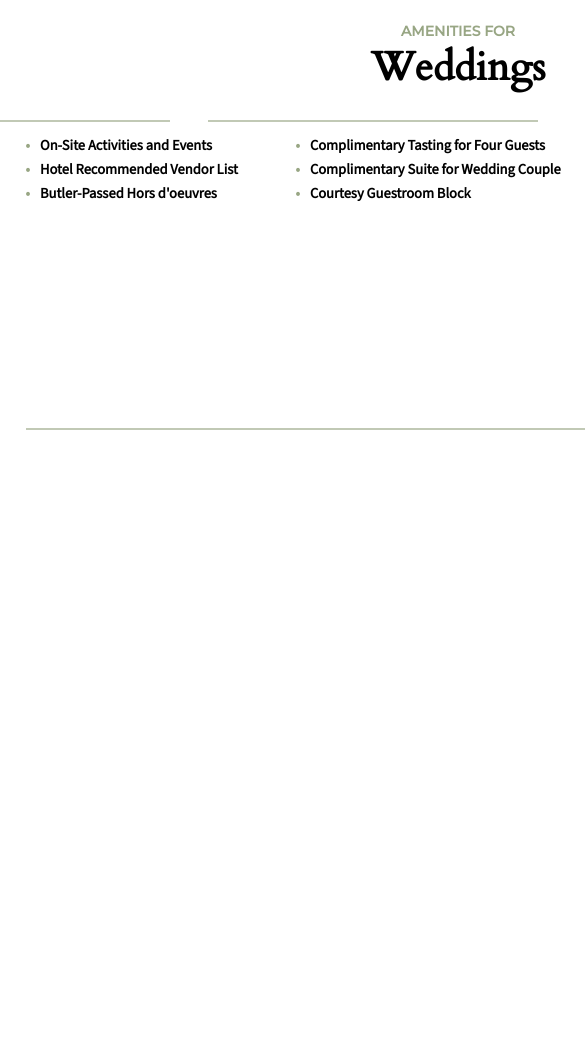
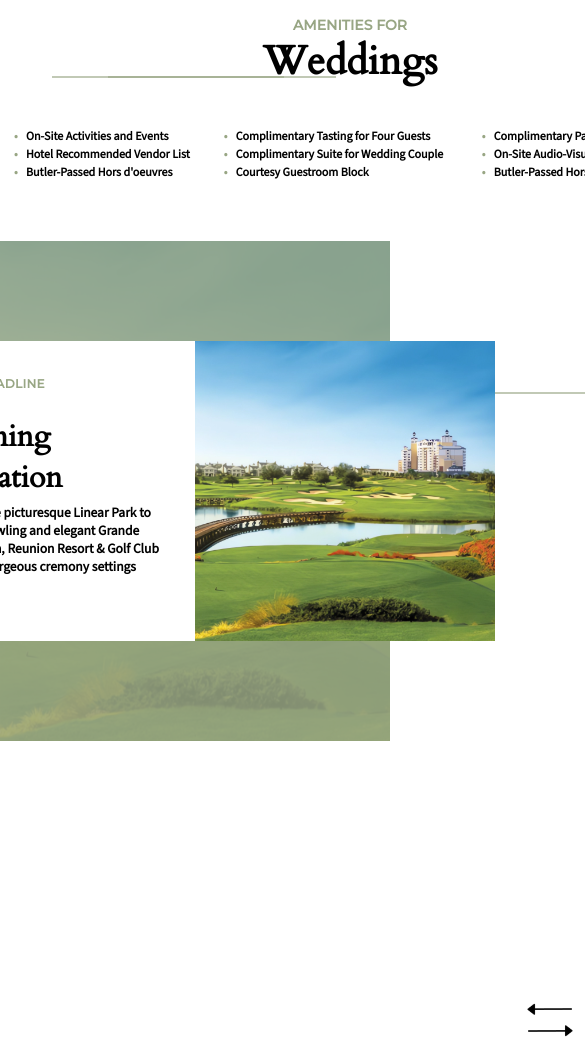
Before and after one commit to yoan-morales/Dev-test, a plain HTML site: page index.html in a window 390 px wide. Shown: the top 1044 px of the page, 585 px wide, since content can reach past the window. Before the commit the page ends 844 px from the top, so only its background shows below. Drawn offline with nearby package versions, Linux system fonts and the light colour scheme.

Commit message:
Empiezo edicion responsive

```diff
--- a/estilos.css
+++ b/estilos.css
@@ -1,23 +1,26 @@
 @import url('https://fonts.googleapis.com/css2?family=Cardo&family=Montserrat:wght@500&family=Source+Sans+3&family=Work+Sans:wght@600&display=swap');
 
 * {
+    margin: 0;
+    padding: 0;
     box-sizing: border-box;
 }
 
-.title {
-    width:900px;
+.container-text {
+    width: 900px;
     margin: 6% auto;
+    margin-bottom: 8%;
     text-align: center;
 }
 
-.title h3 {
+.container-text h3 {
     font-family: 'Montserrat', sans-serif;
     font-size: 14px;
     color: #98A684;
     margin: 0;
 }
 
-.title h1 {
+.container-text h1 {
     max-width: 100%;
     font-family: 'Cardo', serif;
     font-size: 40px;
@@ -31,17 +34,17 @@ h1::after,h1::before {
     opacity: 60%;
 }
 
-h1::before {
+.container-text h1::before {
     left: 180px;
-    margin: 0px 28px;
+    margin: 0px 20px;
     width: 330px;
     height: 2px;
 }
 
-h1::after {
+.container-text h1::after {
     right: 180px;
-    margin: 0px 40px;
-    width: 310px;
+    margin: 0px 30px;
+    width: 314px;
     height: 2px;
 }
 
@@ -64,7 +67,6 @@ h1::after {
 .content-list {
     list-style: none;
     width: 100%;
-
 }
 
 .content-list::before {
@@ -77,3 +79,201 @@ h1::after {
     margin-left: 16px;
     opacity: 60%;
 }
+
+.slider-container {
+    background-size: cover;
+    background: rgba(152, 166, 132, 0.85) no-repeat padding-box;
+    height: 500px;
+    position: relative;
+    display: flex;
+    align-items: center;
+    justify-content: center;
+}
+
+.fondo {
+    z-index: -1;
+    position: absolute;
+    width: 100%;
+    height: 100%;
+    object-fit: fill;
+}
+
+.slider-card {
+width: 800px;
+
+}
+
+.card-content-one {
+    padding: 0px;
+    background-color: #FFFFFF;
+    width: 400px;
+    height: 400px;
+    margin: 0 auto;
+
+}
+
+.card-content-one h3 {
+    font-family: 'Montserrat', sans-serif;
+    font-size: 14px;
+    letter-spacing: 0.35px;
+    color: #98A684;
+    margin: 80px 55px 20px 55px;
+}
+
+.card-content-one h1 {
+    font-family: 'Cardo', serif;
+    width: 60%;
+    font-size: 40px;
+    margin: 5px 55px 5px 55px;
+}
+
+
+.card-content-one p {
+    font-family: 'Source Sans 3', sans-serif;
+    width: 70%;
+    font-weight: 600;
+    font-size: 13.5px;
+    margin: 5px 55px 20px 55px;
+}
+
+.card-content-two {
+    padding: 0px;
+    background-color: #FFFFFF;
+    width: 400px;
+    height: 400px;
+    margin: 0 auto;
+
+}
+
+.card-content-two h3 {
+    font-family: 'Montserrat', sans-serif;
+    font-size: 14px;
+    letter-spacing: 0.35px;
+    color: #98A684;
+    margin: 50px 55px 20px 55px;
+}
+
+.card-content-two h1 {
+    font-family: 'Cardo', serif;
+    width: 60%;
+    font-size: 40px;
+    margin: 5px 55px 5px 55px;
+}
+
+
+.card-content-two p {
+    font-family: 'Source Sans 3', sans-serif;
+    width: 70%;
+    font-weight: 600;
+    font-size: 13.5px;
+    margin: 5px 55px 20px 55px;
+}
+
+
+
+.card-content-two button {
+    background-color: #98A684;
+    color: #FFFFFF;
+    font-family: 'Work Sans', sans-serif;
+    font-size: 12px;
+    width: 140px;
+    height: 35px;
+    margin-top: 10px;
+    margin-left: 55px;
+    border: none;
+    cursor: pointer;
+}
+
+.card-content-two button:hover {
+    background-color: rgba(152, 166, 132, 0.9);
+}
+
+
+.img-slide {
+    width: 400px;
+    height: 400px;
+}
+
+.slider-controls {
+    position: absolute;
+    bottom: -200px;
+    left: 550px;
+    transform: translateX(-50%);
+}
+
+.prev-button,
+.next-button {
+    background-color: rgba(255, 255, 255, 0.5);
+    color: black;
+    border: none;
+    cursor: pointer;
+}
+
+.prev-button img,
+.next-button img {
+    width: 50px;
+    height: auto;
+}
+
+@media (max-width: 768px) {
+    .container-text {
+        width: 700px;
+        height: 210px;
+        margin: 4% auto;
+    }
+
+    .container-text h1::before {
+        width: 232px;
+        top: 1.9em;
+        left: 0.8em;
+    }
+
+    .container-text h1::after {
+
+        width: 228px;
+        top: 1.9em;
+        right: 0.6em;
+    }
+
+    .list {
+        font-size: 12px;
+    }
+
+    .content-list::before {
+        width: 665px;
+        margin-bottom: 3em;
+        left: 2.7em;
+    }
+
+    .slider-card {
+        position: relative;
+        align-items: center;
+        justify-content: center ;
+        width: 600px;
+    }
+
+    .card-content-one {
+        width: 400px;
+        height: 300px;
+    }
+
+    .img-slide {
+        width: 300px;
+        height: 300px;
+    }
+
+    .card-content-one h3 {
+        font-size: 12px;
+        margin: 35px 55px 25px 55px;
+    }
+
+    .card-content-one h1 {
+        font-size: 30px;
+        margin: 3px 55px 3px 55px;
+    }
+
+    .card-content-two {
+        width: 300px;
+        height: 300px;
+    }
+}
--- a/index.html
+++ b/index.html
@@ -4,10 +4,11 @@
     <meta charset="UTF-8">
     <meta name="viewport" content="width=device-width, initial-scale=1.0">
     <link rel="stylesheet" href="estilos.css">
+    <script src="https://kit.fontawesome.com/b0d3774cac.js" crossorigin="anonymous"></script>
     <title>Developer Test</title>
 </head>
 <body>
-    <div class="title">
+    <div class="container-text">
         <h3>AMENITIES FOR</h3>
         <h1>Weddings</h1>
         <div class="list">
@@ -30,5 +31,32 @@
             </table>
         </div>
     </div>
+
+    <div class="slider-container">
+            <img class="fondo" src="images/img-1.png" alt="">
+        <div class="slider-card">
+            <div class="card-content-one">
+                <h3>SUBHEADLINE</h3>
+                <h1>Stuning Location</h1>
+                <p>From the picturesque Linear Park to the sprawling and elegant Grande ballroom, Reunion Resort & Golf Club offers gorgeous cremony settings</p>
+            </div>
+            <img class="img-slide" src="images/img-1.png" alt="Imagen 1">
+        </div>
+        <div class="slider-card">
+            <img class="img-slide" src="images/img-2.png" alt="Imagen 2">
+            <div class="card-content-two">
+                <h3 >SUBHEADLINE</h3>
+                <h1>Menus Made -To-Order</h1>
+                <p>Lorem ipsum dolor sit amet consectetur adipisicing elit. Aperiam, blanditiis. Dolor sapiente minus accusantium explicabo rerum illo eveniet labore amet voluptatibus provident, inventore officia unde quas.</p>
+                <button>VIEW MENUS</button>
+            </div>
+        </div>
+    </div>
+
+    <div class="slider-controls">
+        <button class="prev-button"><img src="images/left-arrow.png" alt=""></button>
+        <button class="next-button"><img src="images/right-arrow.png" alt=""></button>
+    </div>
+    <script src="slider.js"></script>
 </body>
 </html>
--- a/slider.js
+++ b/slider.js
@@ -0,0 +1,24 @@
+const sliderCards = document.querySelectorAll('.slider-card');
+let currentIndex = 0;
+
+function showSlide(index) {
+    sliderCards.forEach((card, i) => {
+        if (i === index) {
+            card.style.display = 'flex';
+        } else {
+            card.style.display = 'none';
+        }
+    });
+}
+
+showSlide(currentIndex);
+
+document.querySelector('.prev-button').addEventListener('click', () => {
+    currentIndex = (currentIndex - 1 + sliderCards.length) % sliderCards.length;
+    showSlide(currentIndex);
+});
+
+document.querySelector('.next-button').addEventListener('click', () => {
+    currentIndex = (currentIndex + 1) % sliderCards.length;
+    showSlide(currentIndex);
+});
```
Also changed, not shown: images/img-1.png (added), images/img-2.png (added), images/left-arrow.png (added), images/right-arrow.png (added).
